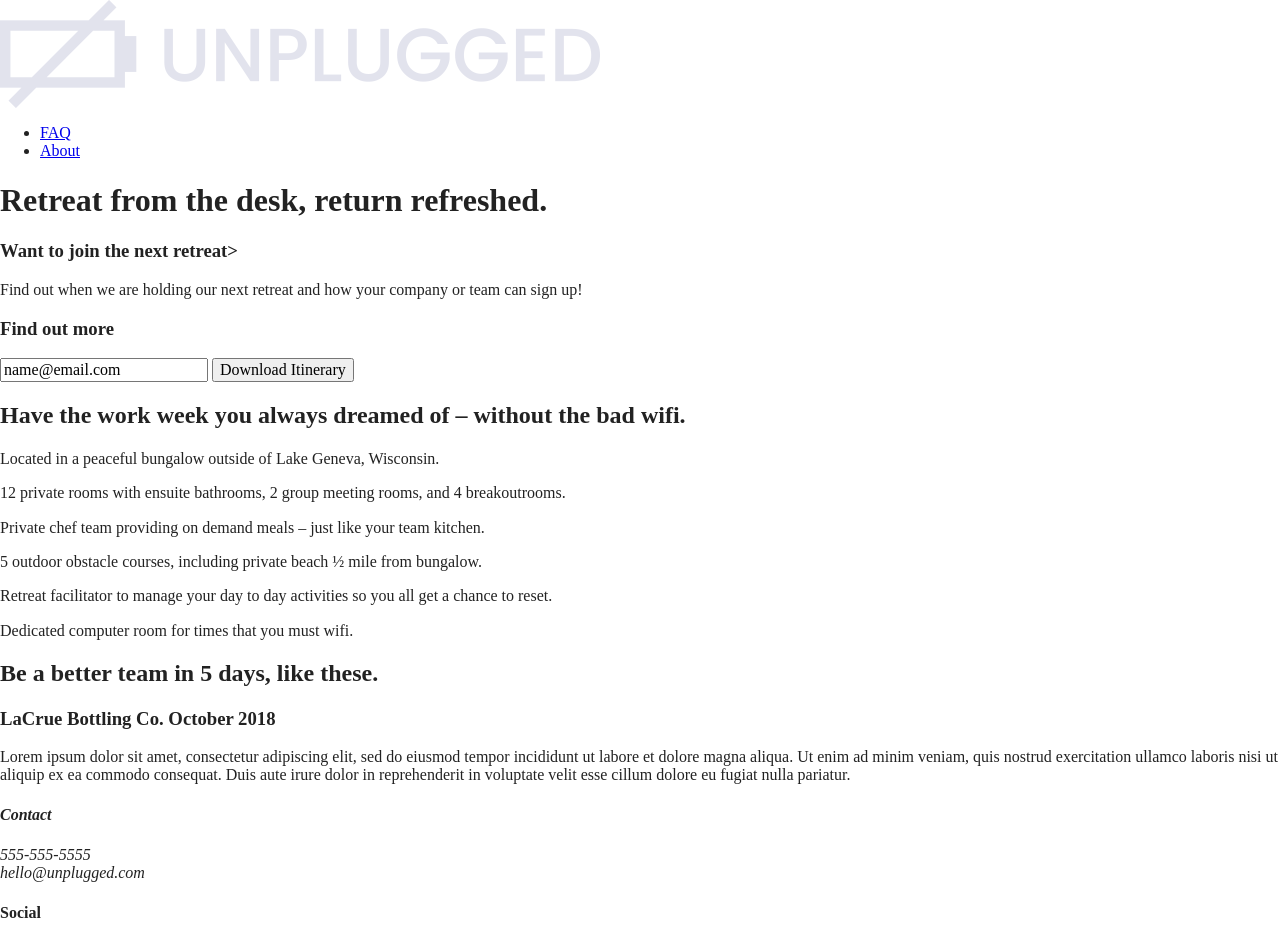
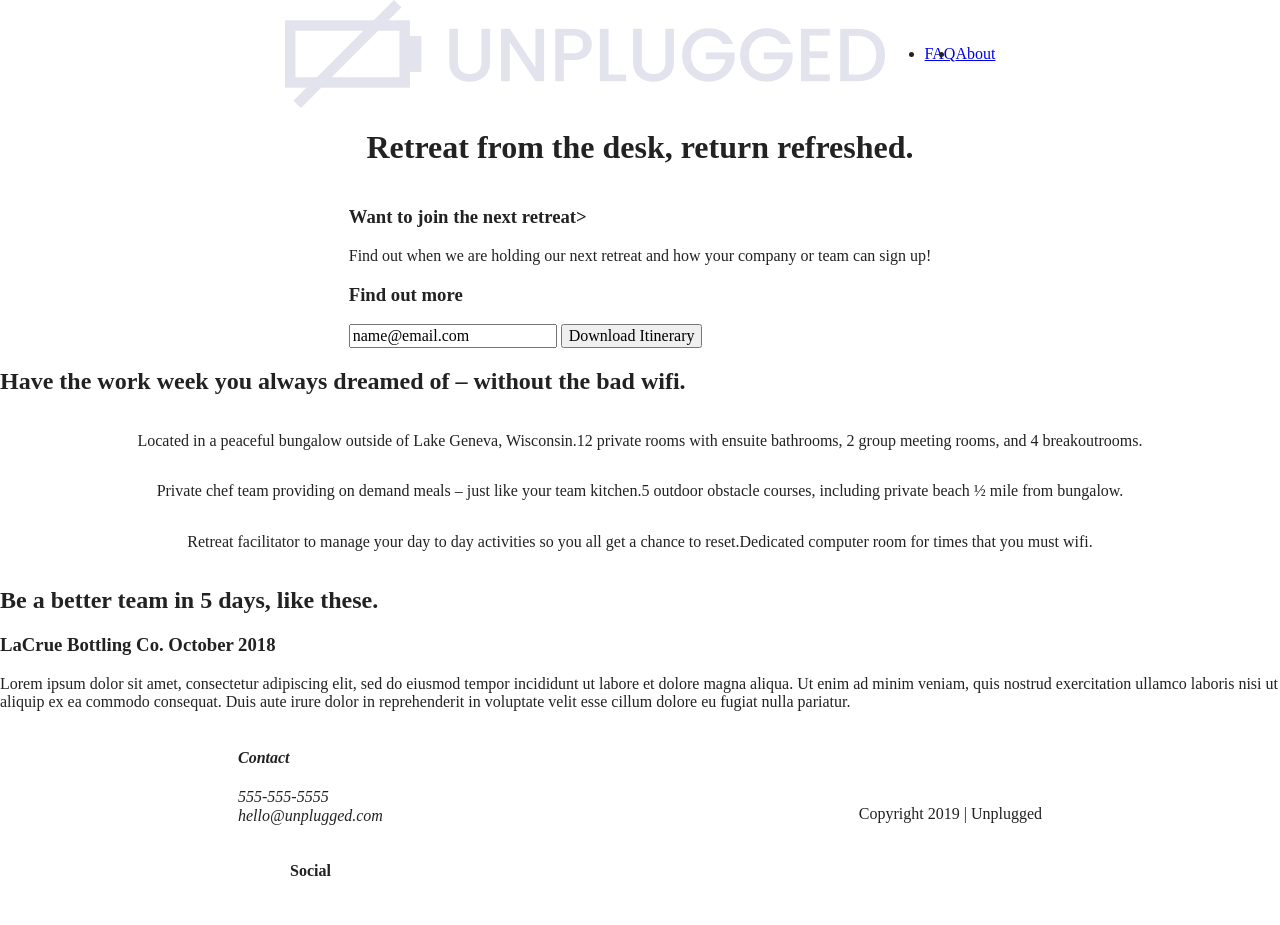
Before and after one commit to sjohns-cru/unplugged-retreat, a website built with Parcel: page index.html in a window 1280 px wide. Shown: the top 925 px of the page. After the commit the page ends 902 px from the top, so only its background shows below. Built offline with nearby package versions, Linux system fonts and the light colour scheme.

Commit message:
Layout css added

```diff
--- a/css/main.css
+++ b/css/main.css
@@ -86,6 +86,169 @@ textarea {
 /* ==========================================================================
    Author's custom styles
    ========================================================================== */
+/*****BASE HEADER/FOOTER STYLES*****/
+header, footer {
+  display: flex;
+  justify-content: space-around;
+  align-items: center;
+  flex-flow: row wrap;
+}
+
+/*****HEADER STYLES*****/
+header {
+
+}
+
+header .content-wrapper {
+  display: flex;
+  justify-content: center;
+  align-items: center;
+  flex-flow: row wrap;
+}
+
+.header-divider {
+
+}
+
+header nav {
+  display: flex;
+  justify-content: space-around;
+  align-items: center;
+  flex-flow: row wrap;
+}
+
+header nav ul {
+  display: flex;
+  justify-content: space-around;
+  align-items: center;
+}
+
+/*****MOBIE STYLES-HOMEPAGE*****/
+.hero-area {
+  display: flex;
+  justify-content: center;
+  align-items: center;
+  flex-flow: row wrap;
+}
+
+main .content-wrapper {
+
+}
+
+aside {
+  display: flex;
+  justify-content: center;
+  align-items: center;
+  flex-flow: row wrap;
+}
+
+aside .content-wrapper {
+
+}
+
+.form-description {
+
+}
+
+.form {
+
+}
+
+.features {
+  display: flex;
+  justify-content: center;
+  align-items: center;
+  flex-flow: row wrap;
+}
+
+section .content-wrapper {
+
+}
+
+.features-items {
+  display: flex;
+  justify-content: center;
+  align-items: center;
+  flex-flow: row wrap;
+}
+
+.fontawesome-icon {
+
+}
+
+.features-items-description {
+
+}
+
+.reviews {
+  display: flex;
+  justify-content: center;
+  align-items: center;
+  flex-flow: row wrap;
+}
+
+
+.mission {
+  display: flex;
+  justify-content: center;
+  align-items: center;
+  flex-flow: row wrap;
+}
+
+.contact-section {
+  display: flex;
+  justify-content: center;
+  align-items: center;
+  flex-flow: row wrap;
+}
+
+.faq {
+  display: flex;
+  justify-content: center;
+  align-items: center;
+  flex-flow: row wrap;
+}
+
+.faq .contact-wrapper {
+  display: flex;
+  justify-content: center;
+  align-items: center;
+  flex-flow: row wrap;
+}
+/*****FOOTER*****/
+footer {
+
+}
+
+footer .content-wrapper {
+
+}
+
+.footer-content {
+
+}
+
+address .contact {
+
+}
+
+.social {
+  display: flex;
+  justify-content: center;
+  align-items: center;
+}
+
+.social-icons {
+  display: flex;
+  justify-content: space-around;
+  align-items: center;
+}
+
+.copyright {
+
+}
+
+
 
 /* ==========================================================================
    Helper classes
```
